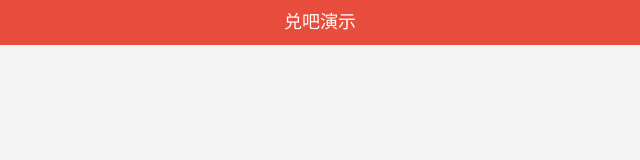
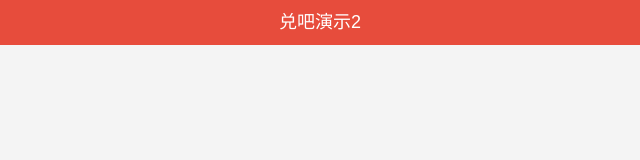
Before and after one commit to flylht/firstdemo, a plain HTML site: page duiba/index.html in a window 1280 px wide. Shown: the full height of the page, 320-960 px from the left. Drawn offline with Linux system fonts and the light colour scheme.

Commit message:
修改title

```diff
--- a/duiba/index.html
+++ b/duiba/index.html
@@ -10,7 +10,7 @@
 </head>
 <body>
 <header id="header" class="aui-bar aui-bar-nav aui-bar-danger">
-    <div class="aui-title">兑吧演示</div>
+    <div class="aui-title">兑吧演示2</div>
     　　　<a class="aui-iconfont aui-icon-info aui-pull-right" tapmode onclick="about()"></a>
 </header>
 </body>
```
